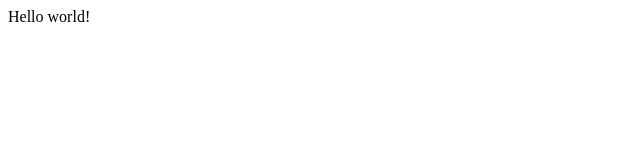
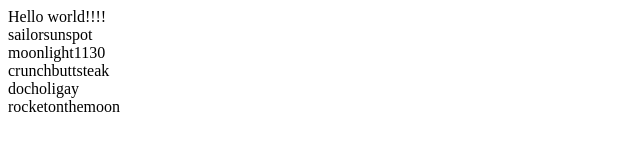
Before and after one commit to lorrocha/babies-first-angular, a plain HTML site: page index.html in a window 1280 px wide. Shown: the whole page, without its empty margins (0-640 px from the left). Drawn offline with nearby package versions, Linux system fonts and the light colour scheme.

Commit message:
Understand basic angular.js binding and how to us some of the engine directives. Looking to the routing now.

```diff
--- a/app.js
+++ b/app.js
@@ -1,6 +1,6 @@
 angular.module('tumblrApp', []).controller('MainCtrl', ['$scope',
   function($scope){
-    $scope.test = 'Hello world!';
+    $scope.test = 'Hello world!!!!';
 
     $scope.blogs = [
     'sailorsunspot',
--- a/index.html
+++ b/index.html
@@ -8,5 +8,8 @@
     <div>
       {{test}}
     </div>
+      <div ng-repeat="blog in blogs">
+        <div>{{blog}}</div>
+      </div>
   </body>
 </html>
```
